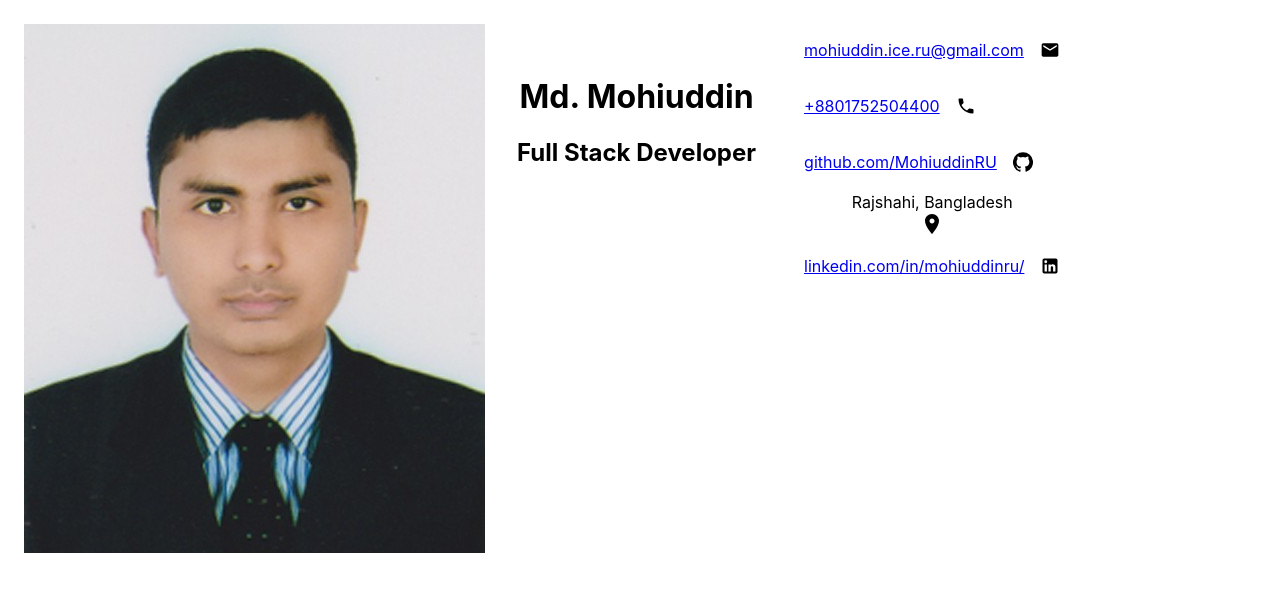
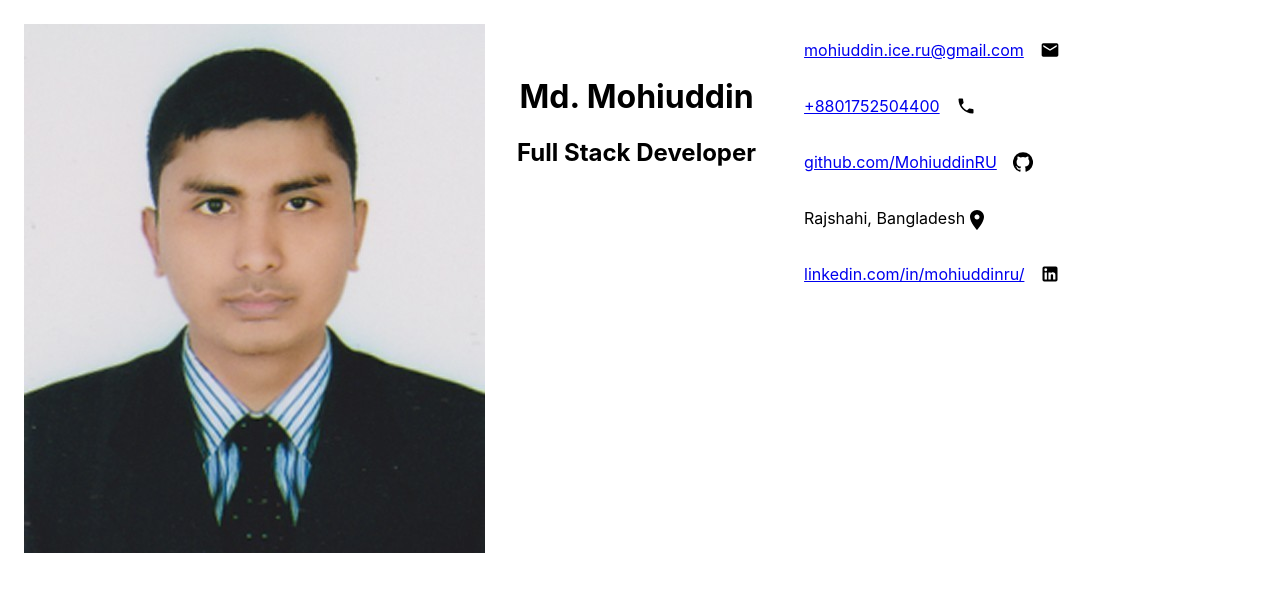
Before and after one commit to MohiuddinRU/blog, a React (Create React App) app: page / in a window 1280 px wide. Shown: the top 592 px of the page. Built offline with nearby package versions, Linux system fonts and the light colour scheme.

Commit message:
minor change in styling

```diff
--- a/src/components/header/Header.css
+++ b/src/components/header/Header.css
@@ -27,3 +27,10 @@
 .Link > a{
     padding-right: 1em;
 }
+
+.Location {
+    display: flex;
+    flex-direction: row;
+    padding: 1em;
+
+}
--- a/src/components/header/Header.js
+++ b/src/components/header/Header.js
@@ -28,7 +28,7 @@ function ResumeTitle( props ) {
 
 function Location(props){
     return(
-        <div>
+        <div className = "Location">
             <div> { props.location } </div>
             <LocationOnIcon />
         </div>
```
